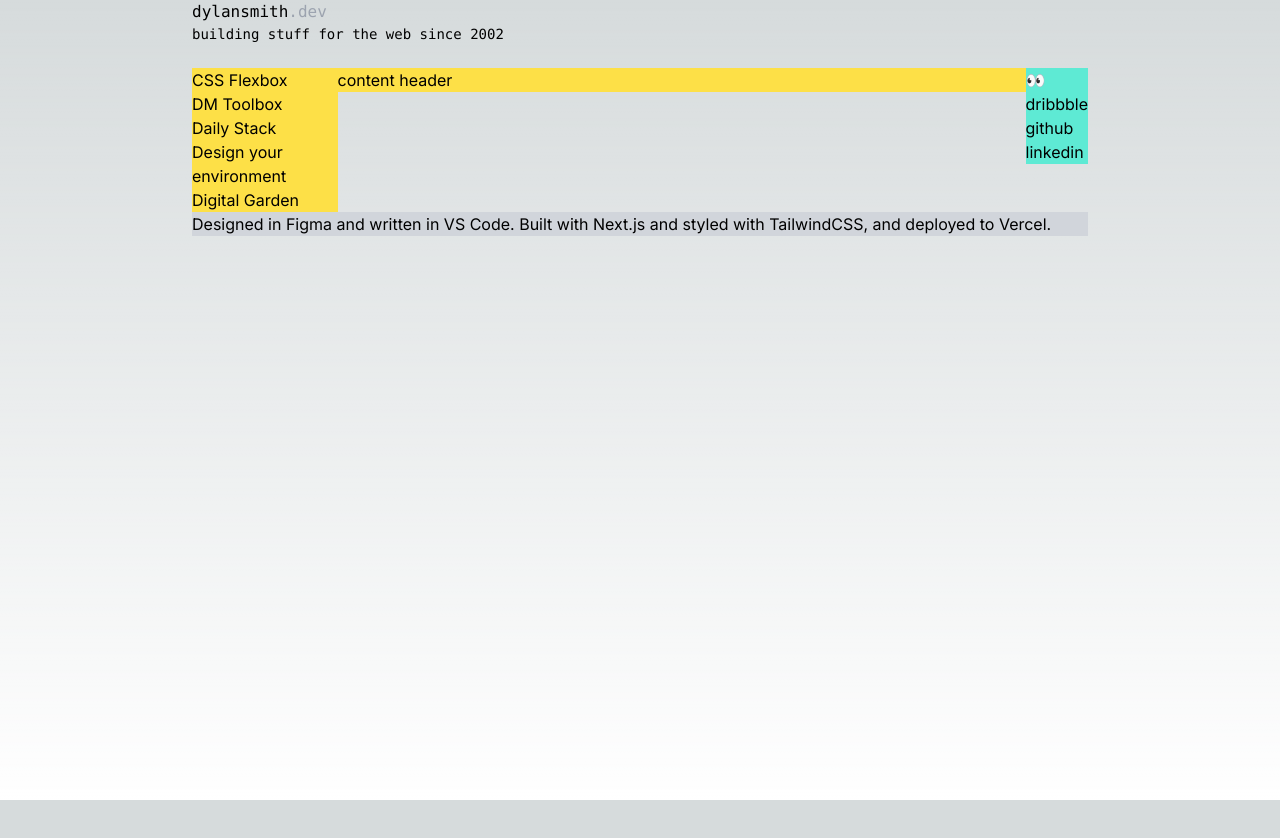
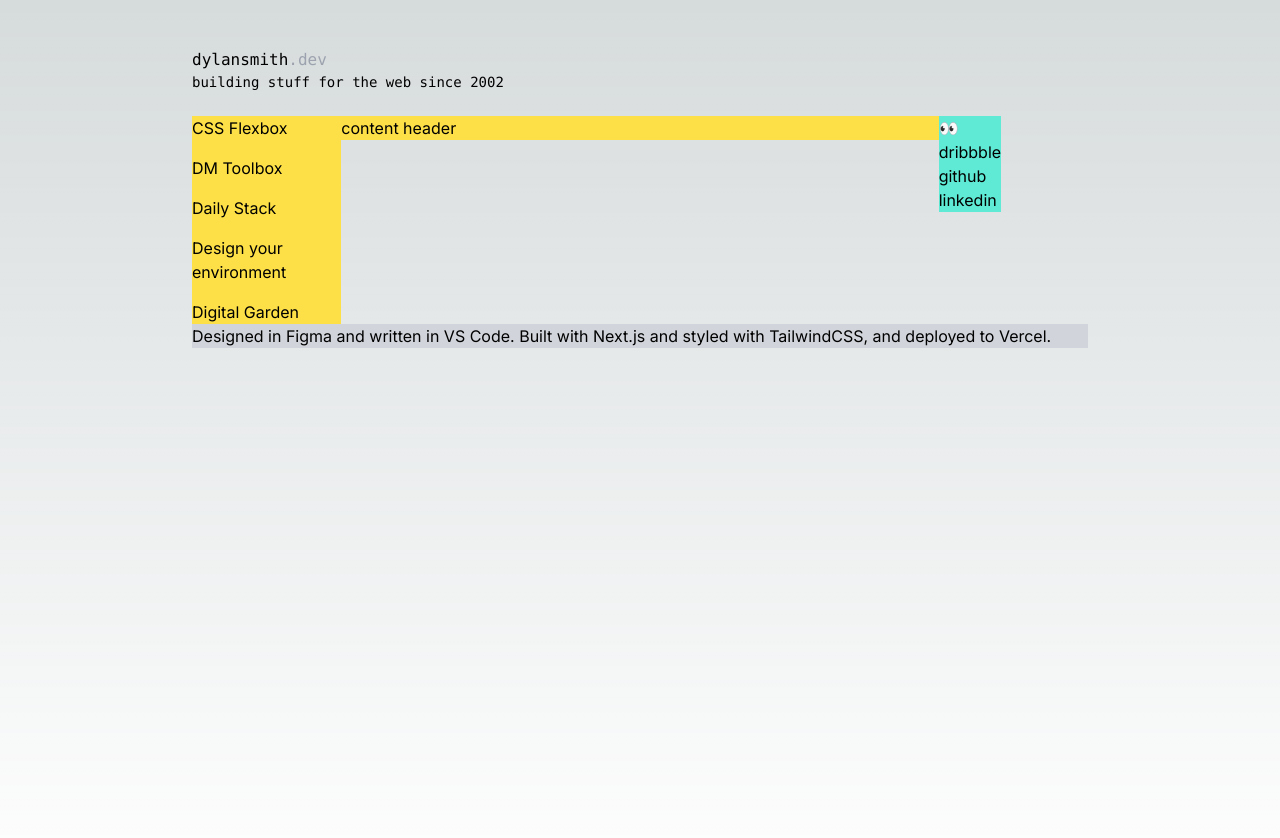
Before and after one commit to dylpckl/dsdev, a Next.js app: page / in a window 1280 px wide. Shown: the top 838 px of the page. Before the commit the page ends 800 px from the top, so only its background shows below. Built offline with nearby package versions, Linux system fonts and the light colour scheme.

Commit message:
Convert to css grid

```diff
--- a/components/PostPreview.tsx
+++ b/components/PostPreview.tsx
@@ -5,7 +5,7 @@ const PostPreview = (props: PostMetadata) => {
   return (
     <div>
       <Link
-        className="flex justify-between"
+        className="w-full flex justify-between"
         href={`/posts/${props.slug}`}
       >
         <h2>{props.slug}</h2>
--- a/src/app/layout.tsx
+++ b/src/app/layout.tsx
@@ -26,7 +26,7 @@ export default function RootLayout({
   ));
 
   const header = (
-    <header className="w-full font-mono mb-6 flex flex-col">
+    <header className="w-full col-span-3 row-span-1 font-mono mb-6 flex flex-col">
       <Link href="/">
         <div className="flex">
           <span>dylansmith</span>
@@ -41,14 +41,16 @@ export default function RootLayout({
   );
 
   const footer = (
-    <footer className="bg-gray-300 text-black">
+    <footer className="bg-gray-300 text-black col-span-3 row-start-3">
       Designed in Figma and written in VS Code. Built with Next.js and styled
       with TailwindCSS, and deployed to Vercel.
     </footer>
   );
 
   const nav = (
-    <nav className="bg-yellow-300 w-fit text-black">{postPreviews}</nav>
+    <nav className="bg-yellow-300 col-span-1 row-start-2 flex flex-col gap-4 min-w-[25%] text-black">
+      {postPreviews}
+    </nav>
   );
 
   const connect = (
@@ -63,18 +65,50 @@ export default function RootLayout({
   return (
     <html
       lang="en"
-      className={`${inter.className} flex flex-col mx-48 h-screen overflow-hidden`}
+      className={`${inter.className} mx-48 py-12 overflow-hidden`}
     >
-      <body className="flex flex-col justify-between">
+      {/* <body className="flex flex-col justify-between">
         {header}
-        <div className="flex flex-col">
-          <div className="flex">
+        <div className="flex flex-col ">
+          <div className="flex h-[80vh] ">
             {nav}
             {children}
             {connect}
           </div>
         </div>
         {footer}
+      </body> */}
+      <body className="grid grid-cols-[1fr,4fr,1fr] auto-rows-min h-screen">
+        <header className="col-span-3 font-mono mb-6 flex flex-col h-fit">
+          <Link href="/">
+            <div className="flex">
+              <span>dylansmith</span>
+              <span className="text-gray-400">.dev</span>
+            </div>
+          </Link>
+
+          <span className=" text-sm font-mono">
+            building stuff for the web since 2002
+          </span>
+        </header>
+
+        <nav className="bg-yellow-300 col-span-1 row-start-2 flex flex-col gap-4 min-w-[25%] text-black">
+          {postPreviews}
+        </nav>
+
+        {children}
+
+        <div className="bg-teal-300 flex text-black flex-col w-fit h-fit">
+          <span>👀</span>
+          <a href="https://dribbble.com/dylpckl">dribbble</a>
+          <a href="https://github.com/dylpckl">github</a>
+          <a href="https://www.linkedin.com/in/dylanjbsmith/">linkedin</a>
+        </div>
+
+        <footer className="bg-gray-300 text-black col-span-3 h-fit self-end">
+          Designed in Figma and written in VS Code. Built with Next.js and
+          styled with TailwindCSS, and deployed to Vercel.
+        </footer>
       </body>
     </html>
   );
--- a/src/app/page.tsx
+++ b/src/app/page.tsx
@@ -22,7 +22,7 @@ export default function Home() {
       {/* Body */}
       <div className="flex gap-8">
         {/* Content */}
-        <div className="bg-yellow-300 text-black w-full h-fit">
+        <div className="bg-yellow-300 text-black w-full h-fit row-span-full">
           <div className="">content header</div>
         </div>
       </div>
--- a/src/app/posts/[slug]/page.tsx
+++ b/src/app/posts/[slug]/page.tsx
@@ -23,7 +23,7 @@ const PostPage = (props: any) => {
   const slug = props.params.slug;
   const post = getPostContent(decodeURI(slug)); // decodeURI handles spaces and other problematic characters
   return (
-    <div className="h-full overflow-y-auto">
+    <div className="h-[80vh] overflow-y-auto">
       <h1>this is a post: {slug}</h1>
       <p>{post.data.dateCreated}</p>
       <Markdown>{post.content}</Markdown>
```
